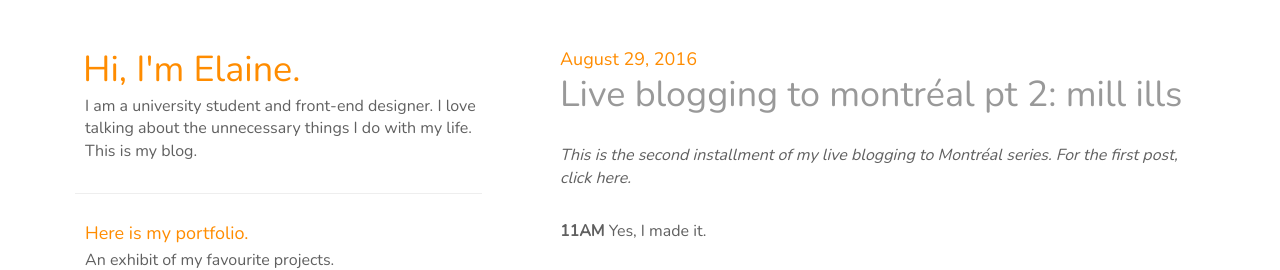
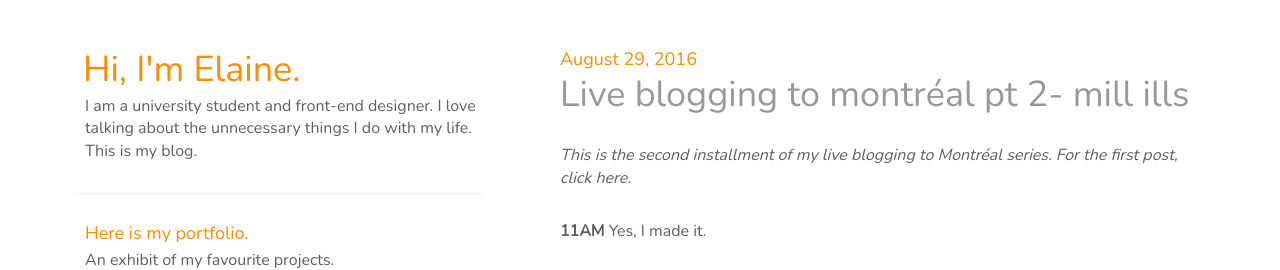
Before and after one commit to elaineg/blog, a Jekyll site: the page built from _posts/2016-08-29-live-blogging-to-montreal-2.md, in a window 1280 px wide and 900 px high. Shown: the top 270 px of the window. Built offline with Jekyll 4.4.1, drawn with Linux system fonts in a browser that asks for light colours.

```diff
--- a/_posts/2016-08-29-live-blogging-to-montreal-2.md
+++ b/_posts/2016-08-29-live-blogging-to-montreal-2.md
@@ -1,6 +1,6 @@
 ---
 layout: post
-title: 'Live blogging to montréal pt 2: mill ills'
+title: 'Live blogging to montréal pt 2- mill ills'
 date: 2016-08-29 11:00:00
 tags: [travel]
 ---
```
Also changed, not shown: _posts/2016-08-29-live-blogging-to-montreal-1.md (+1 -1 lines).
